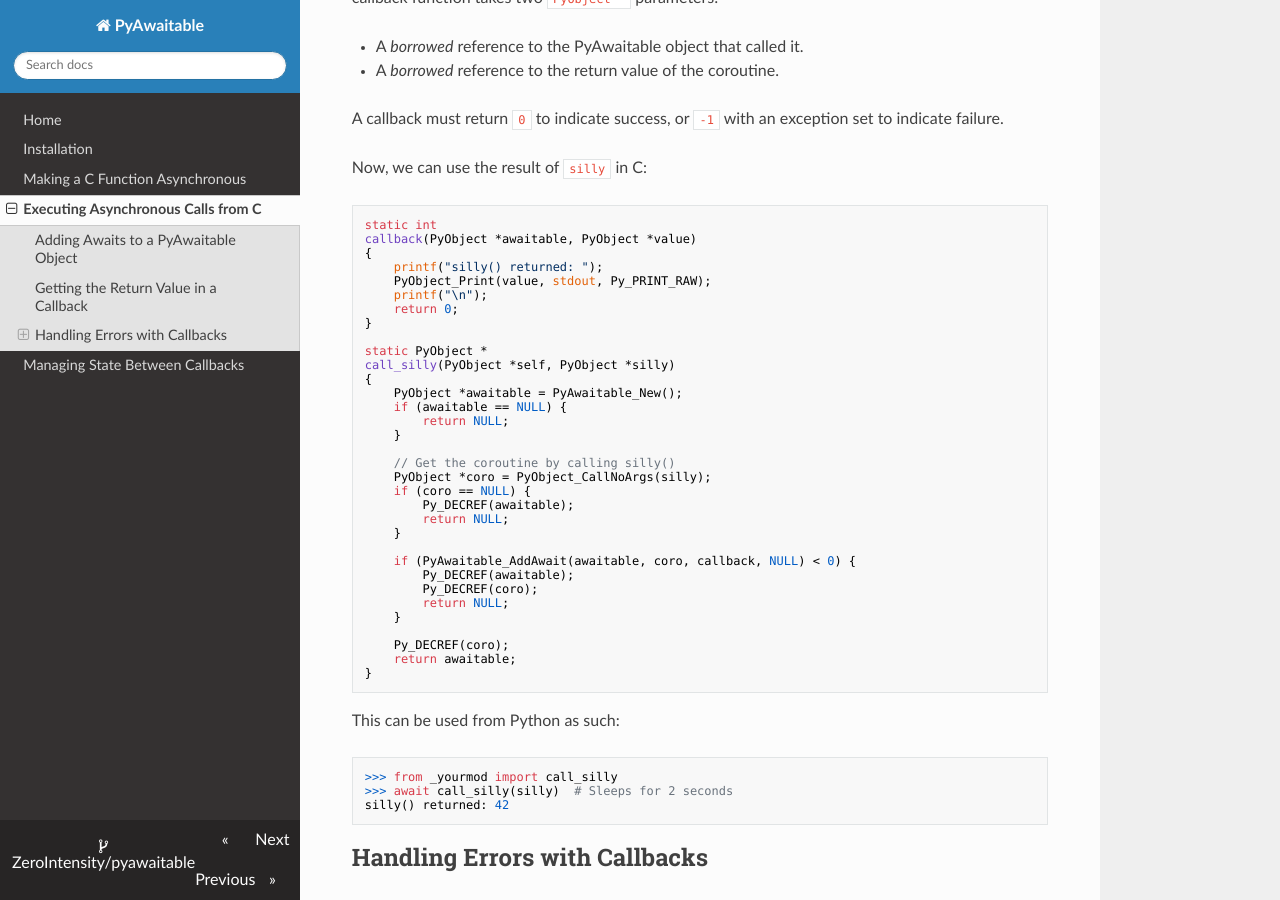
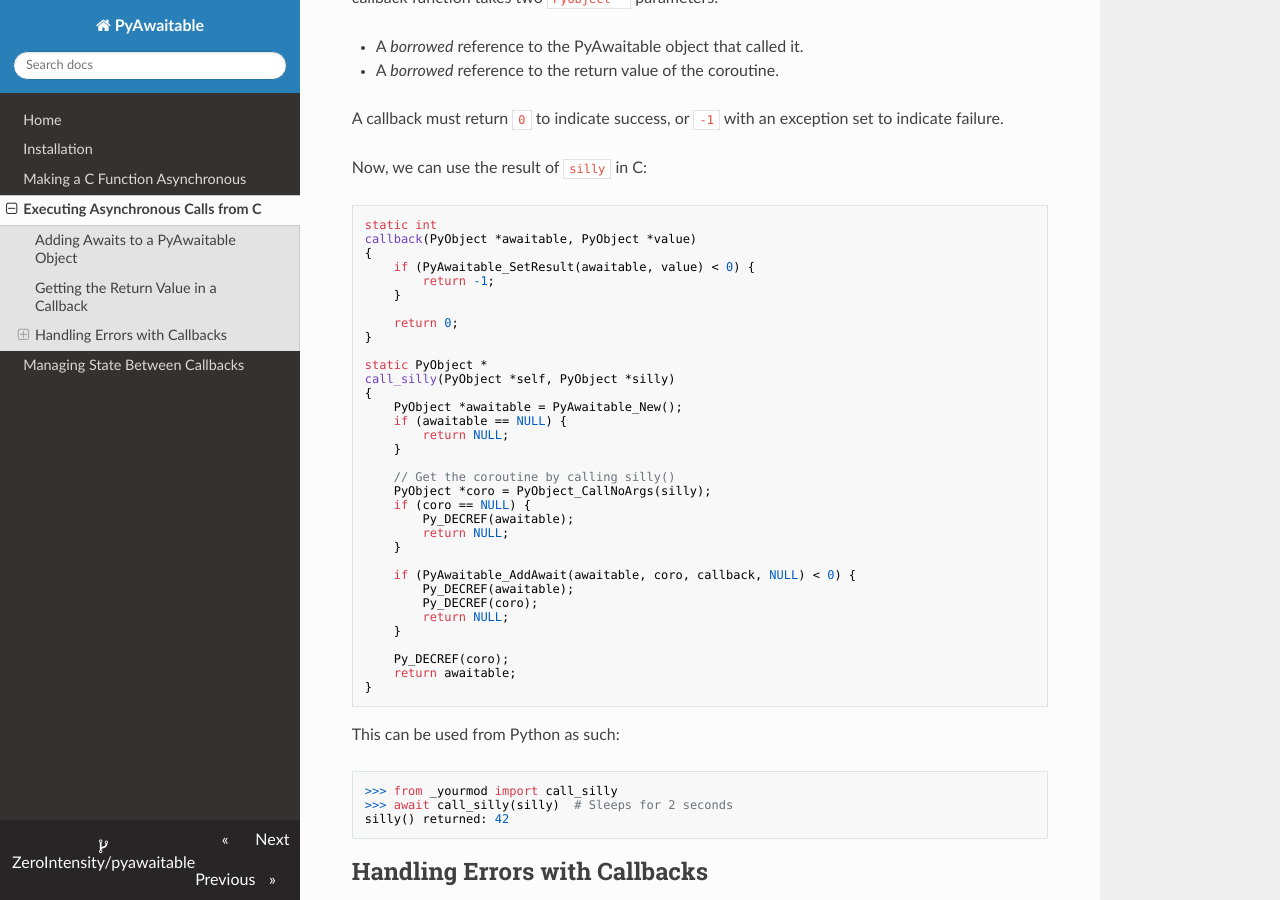
Before and after one commit to ZeroIntensity/pyawaitable, an MkDocs documentation site: the page built from docs/adding_awaits.md, in a window 1280 px wide and 900 px high, scrolled down 1957 px. Built offline with MkDocs 1.6.1, drawn with Linux system fonts in a browser that asks for light colours; nearby versions of some CDN libraries.

Commit message:
Docs: Add example for setting result in callback (#76)

```diff
--- a/docs/adding_awaits.md
+++ b/docs/adding_awaits.md
@@ -92,9 +92,10 @@ Now, we can use the result of `silly` in C:
 static int
 callback(PyObject *awaitable, PyObject *value)
 {
-    printf("silly() returned: ");
-    PyObject_Print(value, stdout, Py_PRINT_RAW);
-    printf("\n");
+    if (PyAwaitable_SetResult(awaitable, value) < 0) {
+        return -1;
+    }
+
     return 0;
 }
 
```
